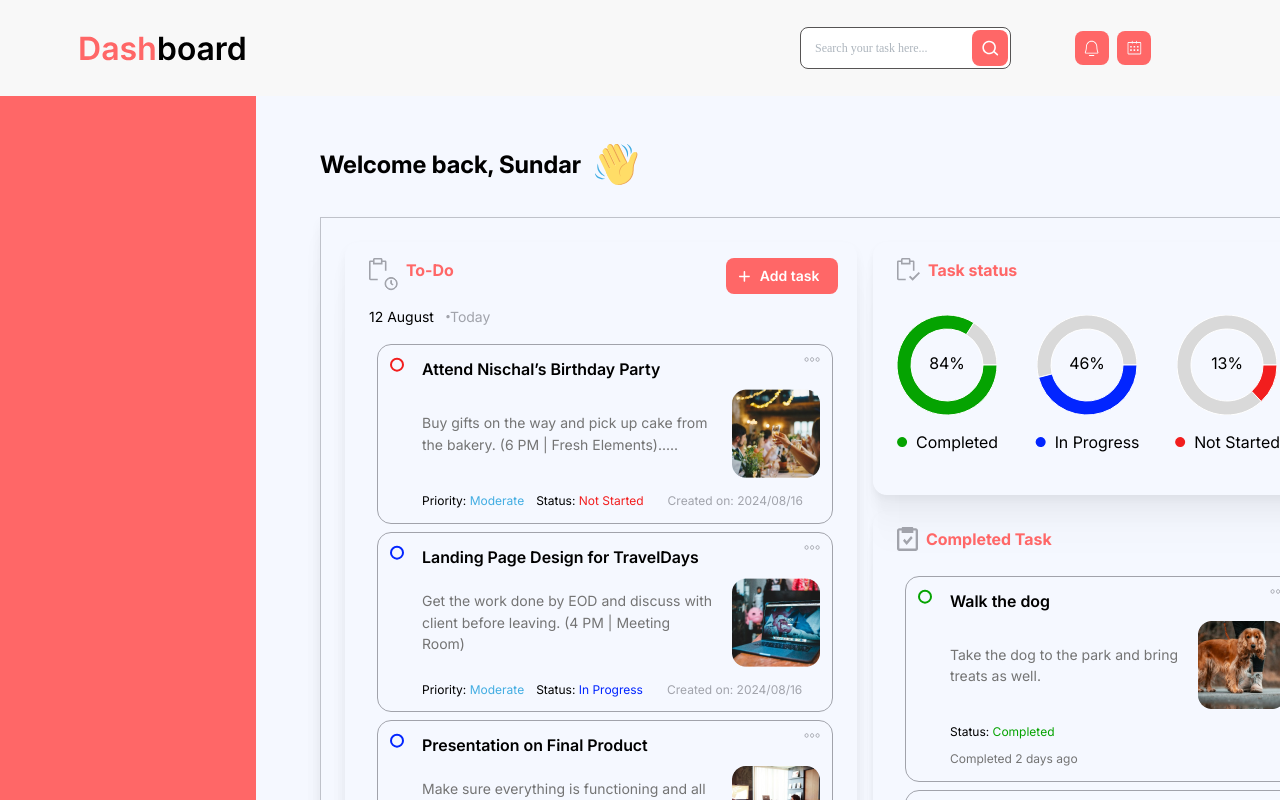
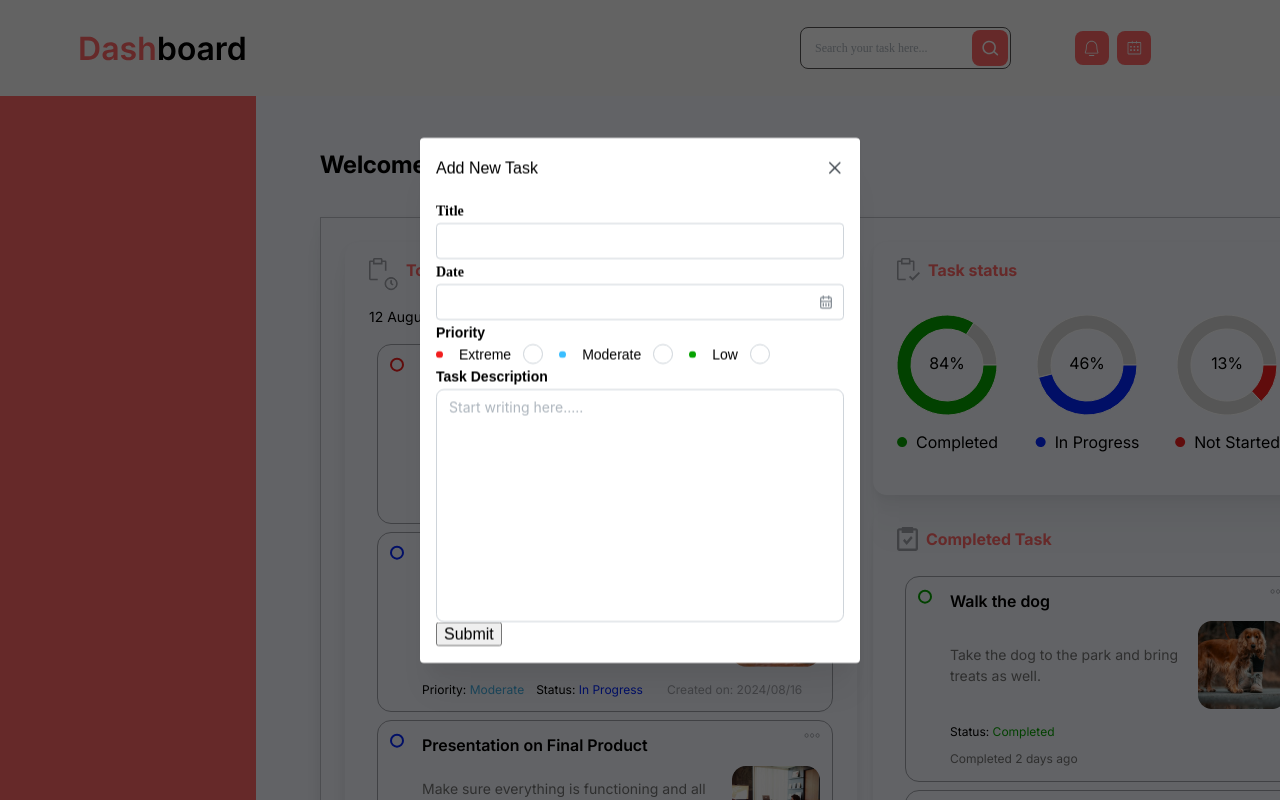
Before and after one commit to VladimirKrysin/To-Do-List, a React (Vite) app: page /dashboard in a window 1280 px wide. Both pictures are taken after a click on the button "Add task". Shown: the top 800 px of the page. Built offline with nearby package versions, Linux system fonts and the light colour scheme; data requests are answered from the project's data file.

Commit message:
added priority and description form fields, wrapped form in modal

```diff
--- a/src/components/dashboard/dashboard.jsx
+++ b/src/components/dashboard/dashboard.jsx
@@ -15,6 +15,8 @@ import styles from "./dashboard.module.css"
 import TodayIcon from "../../assets/todayPointer.svg?react"
 import { Button, Flex } from "@mantine/core";
 import { useEffect, useState } from "react";
+import { useDisclosure } from '@mantine/hooks';
+import { Modal } from '@mantine/core';
 import "../../App.css"
 import { SectionHeader } from "../../ui/section-header";
 import { NewTask } from "../../ui/new-task";
@@ -22,6 +24,7 @@ import { NewTask } from "../../ui/new-task";
 
 export const Dashboard = () => {
     const [tasks, setTasks] = useState([]);
+    const [opened, { open, close }] = useDisclosure(false);
 
     useEffect(() => {
         async function fetchTasks() {
@@ -70,11 +73,15 @@ export const Dashboard = () => {
                                     icon={<ToDoIcon />}
                                     headerText="To-Do"
                                 />
+                                <Modal opened={opened} onClose={close} title="Add New Task" centered>
+                                    <NewTask />
+                                </Modal>
                                 <Button
                                     variant="filled"
                                     color="#FF6767"
                                     leftSection={<AddIcon fill='#FFFFFF' />}
                                     radius="0.5rem"
+                                    onClick={open}
                                 >Add task</Button>
                             </Flex>
                             <Flex className={styles.dateContainer} gap="0.75rem">
@@ -171,7 +178,6 @@ export const Dashboard = () => {
                                     })}
                                 </ul>
                             </section>
-                            <NewTask />
                         </Flex>
                     </Flex>
                 </main >
--- a/src/components/dashboard/dashboard.module.css
+++ b/src/components/dashboard/dashboard.module.css
@@ -309,3 +309,23 @@ ul {
     color: red;
     font-size: 0.75rem;
 }
+
+.extremePriorityIcon {
+    fill: #F21E1E;
+}
+
+.moderatePriorityIcon {
+    fill: #3ABEFF;
+}
+
+.lowPriorityIcon {
+    fill: #05A301;
+}
+
+.priorityTextColor {
+    color: #A1A3AB;
+}
+
+.label {
+    font-weight: 600 !important;
+}
--- a/src/ui/form-radio-input-base.jsx
+++ b/src/ui/form-radio-input-base.jsx
@@ -1,8 +1,14 @@
 import { Radio, Group } from '@mantine/core';
 import { useController } from "react-hook-form";
+import FormPriorityIcon from "../assets/FormPriorityIcon.svg?react";
+import styles from "../components/dashboard/dashboard.module.css"
+import clsx from "clsx";
 export const FormRadioInputBase = ({ control, name, rules, label, firstLabel, secondLabel, thirdLabel }) => {
     const { field, fieldState, formState } = useController({ name, control, rules });
     return <Radio.Group
+        classNames={{
+            label: styles.label
+        }}
         label={label}
         onChange={field.onChange}
         onBlur={field.onBlur}
@@ -11,9 +17,42 @@ export const FormRadioInputBase = ({ control, name, rules, label, firstLabel, se
         ref={field.ref}
     >
         <Group>
-            <Radio value={firstLabel} labelPosition="left" label={firstLabel} />
-            <Radio value={secondLabel} labelPosition="left" label={secondLabel} />
-            <Radio value={thirdLabel} labelPosition="left" label={thirdLabel} />
+            <FormPriorityIcon
+                className={clsx({
+                    [styles.extremePriorityIcon]: firstLabel === "Extreme",
+                    [styles.moderatePriorityIcon]: firstLabel === "Moderate",
+                    [styles.lowPriorityIcon]: firstLabel === "Low"
+                })}
+            />
+            <Radio
+                classNames={{
+                    label: styles.priorityTextColor,
+                }}
+                value={firstLabel} labelPosition="left" label={firstLabel} />
+            <FormPriorityIcon
+                className={clsx({
+                    [styles.extremePriorityIcon]: secondLabel === "Extreme",
+                    [styles.moderatePriorityIcon]: secondLabel === "Moderate",
+                    [styles.lowPriorityIcon]: secondLabel === "Low"
+                })
+                }
+            />
+            <Radio
+                classNames={{
+                    label: styles.priorityTextColor,
+                }} value={secondLabel} labelPosition="left" label={secondLabel} />
+            <FormPriorityIcon
+                className={clsx({
+                    [styles.extremePriorityIcon]: thirdLabel === "Extreme",
+                    [styles.moderatePriorityIcon]: thirdLabel === "Moderate",
+                    [styles.lowPriorityIcon]: thirdLabel === "Low"
+                })}
+            />
+            <Radio
+                classNames={{
+                    label: styles.priorityTextColor,
+                }}
+                value={thirdLabel} labelPosition="left" label={thirdLabel} />
         </Group>
     </Radio.Group>
 
--- /dev/null
+++ b/src/ui/form-textarea-input-base.jsx
@@ -0,0 +1,23 @@
+import { Textarea } from '@mantine/core';
+import { useController } from "react-hook-form";
+import styles from "../components/dashboard/dashboard.module.css"
+
+export const FormTextAreaInputBase = ({ control, name, rules, label, placeholder }) => {
+    const { field, fieldState, formState } = useController({ name, control, rules });
+    return <Textarea
+        classNames={{
+            label: styles.label
+        }}
+        label={label}
+        placeholder={placeholder}
+        onChange={field.onChange}
+        onBlur={field.onBlur}
+        value={field.value}
+        name={field.name}
+        ref={field.ref}
+        radius="md"
+        autosize
+        minRows={10}
+    />
+
+}
--- a/src/ui/new-task.jsx
+++ b/src/ui/new-task.jsx
@@ -5,6 +5,7 @@ import { FormTextInputBase } from "./form-text-input-base.jsx";
 import { FormDateInputBase } from "./form-date-input-base.jsx";
 import { FormRadioInputBase } from "./form-radio-input-base.jsx";
 import { IconCalendarMonth } from '@tabler/icons-react';
+import { FormTextAreaInputBase } from "./form-textarea-input-base.jsx";
 export const NewTask = () => {
     const { control, register, handleSubmit, formState: { errors } } = useForm(
         { defaultValues: { title: "", date: "", priority: "", description: "" } });
@@ -14,6 +15,7 @@ export const NewTask = () => {
             <FormTextInputBase control={control} name="title" rules={{ required: true }} label="Title" />
             <FormDateInputBase control={control} name="date" rules={{ required: true }} label="Date" rightSection={<IconCalendarMonth size={16} />} />
             <FormRadioInputBase control={control} name="extreme" rules={{ required: true }} label="Priority" firstLabel="Extreme" secondLabel="Moderate" thirdLabel="Low" />
+            <FormTextAreaInputBase control={control} name="taskDescription" rules={{ required: true }} label={"Task Description"} placeholder={"Start writing here....."} />
             {/* <Flex>
                 <div>
                     <label htmlFor="extreme">Extreme</label>
```
Also changed, not shown: src/assets/FormPriorityIcon.svg (added).
